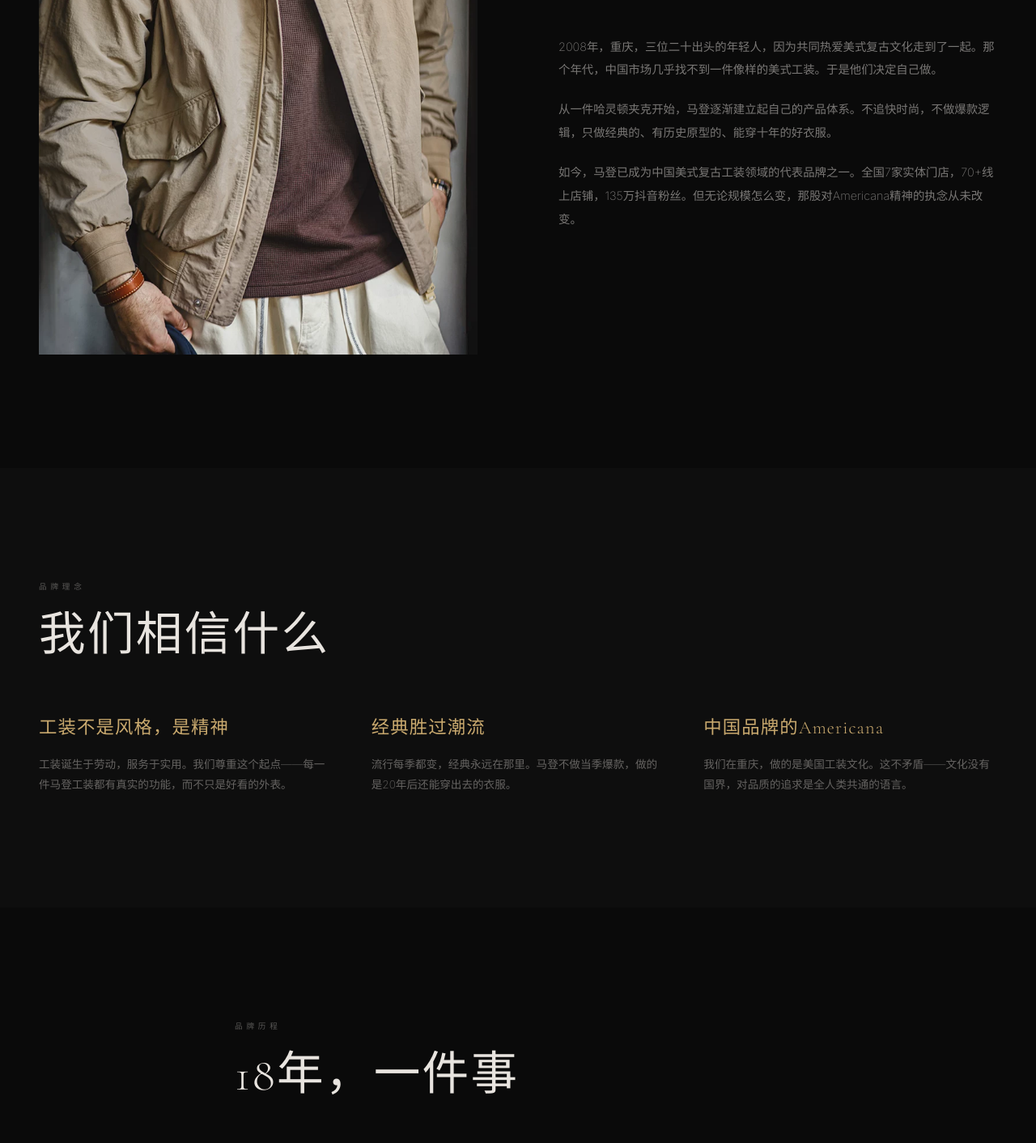
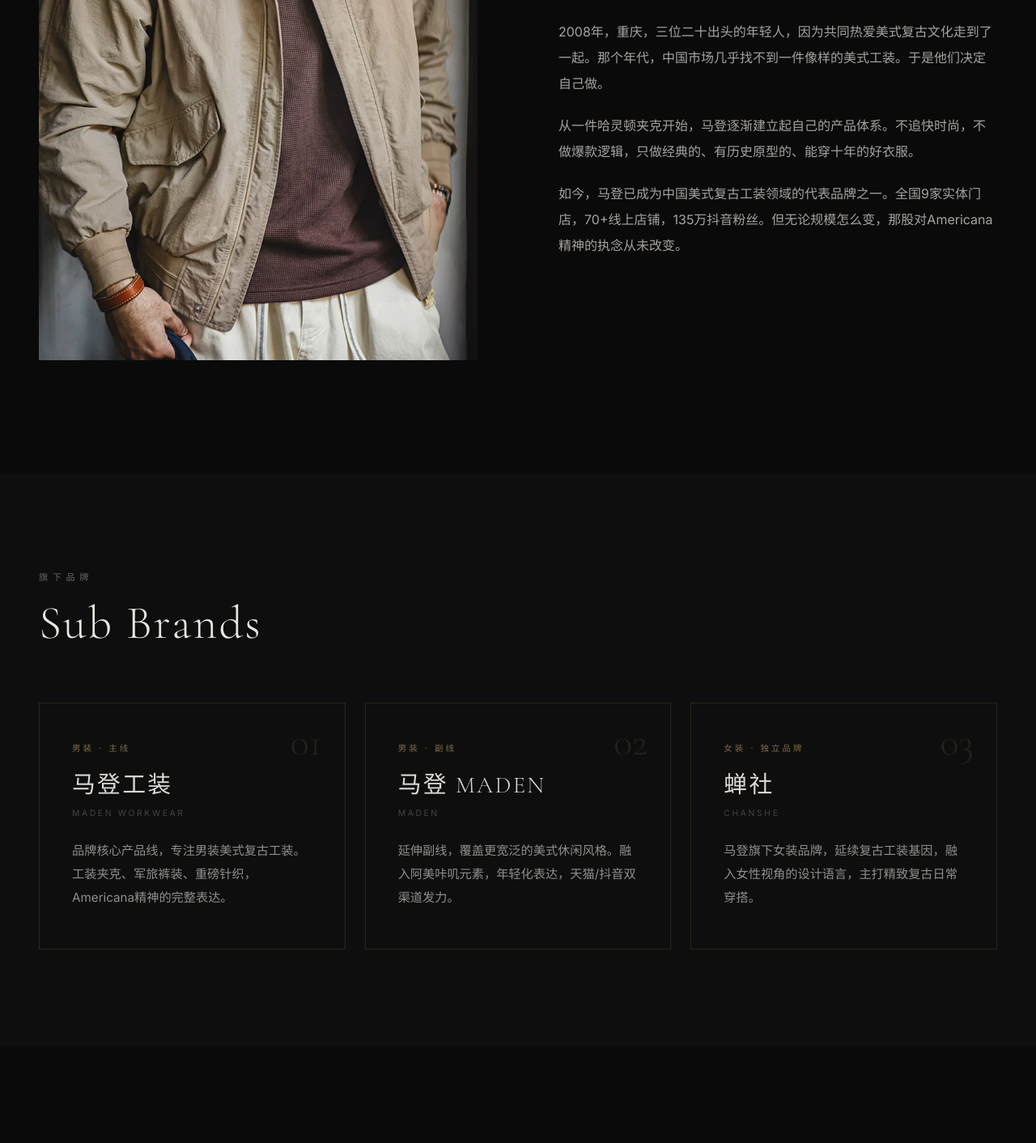
Before and after one commit to chenk0527/maden-official-site, a Next.js app: page /about in a window 1280 px wide. Shown: the part 900-2312 px from the top of the page at 81% size. Built offline with nearby package versions, Linux system fonts and the light colour scheme.

Commit message:
feat: about页新增旗下品牌(马登工装/MADEN/蝉社)和公益足迹时间轴(2018-2024)

```diff
--- a/src/app/about/page.tsx
+++ b/src/app/about/page.tsx
@@ -14,44 +14,117 @@
   },
 }
 
+const brands = [
+  {
+    name: '马登工装',
+    en: 'MADEN WORKWEAR',
+    desc: '品牌核心产品线，专注男装美式复古工装。工装夹克、军旅裤装、重磅针织，Americana精神的完整表达。',
+    tag: '男装 · 主线',
+  },
+  {
+    name: '马登 MADEN',
+    en: 'MADEN',
+    desc: '延伸副线，覆盖更宽泛的美式休闲风格。融入阿美咔叽元素，年轻化表达，天猫/抖音双渠道发力。',
+    tag: '男装 · 副线',
+  },
+  {
+    name: '蝉社',
+    en: 'CHANSHE',
+    desc: '马登旗下女装品牌，延续复古工装基因，融入女性视角的设计语言，主打精致复古日常穿搭。',
+    tag: '女装 · 独立品牌',
+  },
+]
+
+const charities = [
+  { year: '2018', title: '蒲公英计划', desc: '捐助 1,000 套书包及学习用品，送往贫困山区孩子手中。' },
+  { year: '2019', title: '爱心捐助', desc: '捐助价值 1 万元物资，支持困难群体生活保障。' },
+  { year: '2020', title: '抗疫公益', desc: '疫情暴发之初，第一时间捐助价值 12 万元防护物资，驰援一线。' },
+  { year: '2021', title: '爱心捐款', desc: '向公益机构捐款 10 万元，持续推动社会公益事业。' },
+  { year: '2022', title: '重庆山火救援', desc: '重庆山火肆虐，捐助 5 万元救援物资，支持消防救援行动。' },
+  { year: '2023', title: '扶贫公益', desc: '深入贫困地区，捐助价值 1 万元生活物资，助力乡村振兴。' },
+  { year: '2024', title: '公益图书馆', desc: '发起公益图书馆项目，为偏远地区孩子建立阅读空间，点亮知识之光。' },
+]
+
 export default function AboutPage() {
   return (
     <>
+      {/* Hero */}
       <section style={{ paddingTop: '180px', padding: '180px 48px 80px', textAlign: 'center' }}>
-        <p className="r" style={{ fontSize: '.6rem', letterSpacing: '.5em', opacity: 0.35, marginBottom: '20px', fontWeight: 300 }}>关于我们</p>
+        <p className="r" style={{ fontSize: '.7rem', letterSpacing: '.5em', opacity: 0.4, marginBottom: '20px', fontWeight: 400 }}>关于我们</p>
         <h1 className="r" style={{ fontFamily: "'Cormorant Garamond', serif", fontSize: 'clamp(3rem, 8vw, 7rem)', fontWeight: 300, letterSpacing: '.1em', lineHeight: 0.9, marginBottom: '32px' }}>
           始于重庆<br />忠于工装
         </h1>
-        <p className="r" style={{ fontSize: '.85rem', fontWeight: 200, color: 'rgba(232,228,223,.4)', maxWidth: '500px', margin: '0 auto', lineHeight: 1.8 }}>
+        <p className="r" style={{ fontSize: '1rem', fontWeight: 400, color: 'rgba(232,228,223,.55)', maxWidth: '500px', margin: '0 auto', lineHeight: 1.8 }}>
           Since 2008 · Americana Spirit · Made in China
         </p>
       </section>
 
+      {/* 品牌故事 */}
       <section style={{ padding: '80px 48px 140px' }}>
         <div className="about-split">
           <div className="r-left about-img" style={{ position: 'relative', overflow: 'hidden', aspectRatio: '3/4' }}>
-            <img src={assetPath("/images/ali-harrington.jpg")} alt="马登工装品牌故事" style={{ position: 'absolute', inset: 0, width: '100%', height: '100%', objectFit: 'cover', transition: 'transform 1.2s cubic-bezier(.4,0,.2,1)' }} />
+            <img
+              src={assetPath("/images/ali-harrington.jpg")}
+              alt="马登工装品牌故事"
+              style={{ position: 'absolute', inset: 0, width: '100%', height: '100%', objectFit: 'cover', transition: 'transform 1.2s cubic-bezier(.4,0,.2,1)' }}
+            />
           </div>
           <div className="r-right">
             <h2 style={{ fontFamily: "'Cormorant Garamond', serif", fontSize: 'clamp(2rem, 4vw, 3rem)', fontWeight: 300, letterSpacing: '.04em', marginBottom: '32px' }}>
               三个人，一间工作室，<br />一个关于工装的梦
             </h2>
-            <p style={{ fontSize: '.9rem', lineHeight: 2, fontWeight: 200, color: 'rgba(232,228,223,.5)', marginBottom: '20px' }}>
+            <p style={{ fontSize: '1rem', lineHeight: 2, fontWeight: 400, color: 'rgba(232,228,223,.7)', marginBottom: '20px' }}>
               2008年，重庆，三位二十出头的年轻人，因为共同热爱美式复古文化走到了一起。那个年代，中国市场几乎找不到一件像样的美式工装。于是他们决定自己做。
             </p>
-            <p style={{ fontSize: '.9rem', lineHeight: 2, fontWeight: 200, color: 'rgba(232,228,223,.5)', marginBottom: '20px' }}>
+            <p style={{ fontSize: '1rem', lineHeight: 2, fontWeight: 400, color: 'rgba(232,228,223,.7)', marginBottom: '20px' }}>
               从一件哈灵顿夹克开始，马登逐渐建立起自己的产品体系。不追快时尚，不做爆款逻辑，只做经典的、有历史原型的、能穿十年的好衣服。
             </p>
-            <p style={{ fontSize: '.9rem', lineHeight: 2, fontWeight: 200, color: 'rgba(232,228,223,.5)' }}>
-              如今，马登已成为中国美式复古工装领域的代表品牌之一。全国7家实体门店，70+线上店铺，135万抖音粉丝。但无论规模怎么变，那股对Americana精神的执念从未改变。
+            <p style={{ fontSize: '1rem', lineHeight: 2, fontWeight: 400, color: 'rgba(232,228,223,.7)' }}>
+              如今，马登已成为中国美式复古工装领域的代表品牌之一。全国9家实体门店，70+线上店铺，135万抖音粉丝。但无论规模怎么变，那股对Americana精神的执念从未改变。
             </p>
           </div>
         </div>
       </section>
 
-      <section style={{ padding: '140px 48px', background: '#0e0e0e' }}>
+      {/* 旗下品牌 */}
+      <section style={{ padding: '120px 48px', background: '#0e0e0e' }}>
         <div style={{ maxWidth: '1200px', margin: '0 auto' }}>
-          <p className="r" style={{ fontSize: '.6rem', letterSpacing: '.5em', opacity: 0.35, marginBottom: '20px', fontWeight: 300 }}>品牌理念</p>
+          <p className="r" style={{ fontSize: '.7rem', letterSpacing: '.5em', opacity: 0.4, marginBottom: '16px', fontWeight: 400 }}>旗下品牌</p>
+          <h2 className="r" style={{ fontFamily: "'Cormorant Garamond', serif", fontSize: 'clamp(2.2rem, 5vw, 3.6rem)', fontWeight: 300, lineHeight: 1.15, letterSpacing: '.04em', marginBottom: '64px' }}>
+            Sub Brands
+          </h2>
+          <div className="brands-grid">
+            {brands.map((b, i) => (
+              <div key={b.name} className="r brand-card" style={{
+                border: '1px solid rgba(201,169,110,.15)',
+                padding: '48px 40px',
+                position: 'relative',
+                transition: 'border-color .4s',
+              }}>
+                {/* 序号 */}
+                <span style={{
+                  position: 'absolute', top: '24px', right: '28px',
+                  fontFamily: "'Cormorant Garamond', serif",
+                  fontSize: '3rem', fontWeight: 300,
+                  color: '#c9a96e', opacity: 0.12, lineHeight: 1,
+                  userSelect: 'none',
+                }}>
+                  {String(i + 1).padStart(2, '0')}
+                </span>
+                <p style={{ fontSize: '.65rem', letterSpacing: '.3em', color: '#c9a96e', opacity: 0.6, marginBottom: '16px', fontWeight: 400 }}>{b.tag}</p>
+                <h3 style={{ fontFamily: "'Cormorant Garamond', serif", fontSize: '1.8rem', fontWeight: 300, letterSpacing: '.08em', marginBottom: '6px', color: 'rgba(232,228,223,.95)' }}>{b.name}</h3>
+                <p style={{ fontSize: '.65rem', letterSpacing: '.25em', color: 'rgba(232,228,223,.25)', marginBottom: '24px', fontWeight: 400 }}>{b.en}</p>
+                <p style={{ fontSize: '.95rem', lineHeight: 1.9, fontWeight: 400, color: 'rgba(232,228,223,.6)' }}>{b.desc}</p>
+              </div>
+            ))}
+          </div>
+        </div>
+      </section>
+
+      {/* 品牌理念 */}
+      <section style={{ padding: '140px 48px' }}>
+        <div style={{ maxWidth: '1200px', margin: '0 auto' }}>
+          <p className="r" style={{ fontSize: '.7rem', letterSpacing: '.5em', opacity: 0.4, marginBottom: '20px', fontWeight: 400 }}>品牌理念</p>
           <h2 className="r" style={{ fontFamily: "'Cormorant Garamond', serif", fontSize: 'clamp(2.2rem, 5vw, 3.6rem)', fontWeight: 300, lineHeight: 1.15, letterSpacing: '.04em', marginBottom: '64px' }}>
             我们相信什么
           </h2>
@@ -62,17 +135,54 @@
               { title: '中国品牌的Americana', text: '我们在重庆，做的是美国工装文化。这不矛盾——文化没有国界，对品质的追求是全人类共通的语言。' },
             ].map(item => (
               <div key={item.title} className="r">
-                <h3 style={{ fontFamily: "'Cormorant Garamond', serif", fontSize: '1.4rem', fontWeight: 300, letterSpacing: '.05em', marginBottom: '16px', color: '#c9a96e' }}>{item.title}</h3>
-                <p style={{ fontSize: '.85rem', lineHeight: 1.8, fontWeight: 200, color: 'rgba(232,228,223,.4)' }}>{item.text}</p>
+                <h3 style={{ fontFamily: "'Cormorant Garamond', serif", fontSize: '1.5rem', fontWeight: 400, letterSpacing: '.05em', marginBottom: '16px', color: '#c9a96e' }}>{item.title}</h3>
+                <p style={{ fontSize: '1rem', lineHeight: 1.9, fontWeight: 400, color: 'rgba(232,228,223,.65)' }}>{item.text}</p>
               </div>
             ))}
           </div>
         </div>
       </section>
 
+      {/* 公益足迹 */}
+      <section style={{ padding: '120px 48px', background: '#0e0e0e' }}>
+        <div style={{ maxWidth: '900px', margin: '0 auto' }}>
+          <p className="r" style={{ fontSize: '.7rem', letterSpacing: '.5em', opacity: 0.4, marginBottom: '16px', fontWeight: 400 }}>公益足迹</p>
+          <h2 className="r" style={{ fontFamily: "'Cormorant Garamond', serif", fontSize: 'clamp(2.2rem, 5vw, 3.6rem)', fontWeight: 300, lineHeight: 1.15, letterSpacing: '.04em', marginBottom: '16px' }}>
+            马登·公益足迹
+          </h2>
+          <p className="r" style={{ fontSize: '1rem', fontWeight: 400, color: 'rgba(232,228,223,.5)', marginBottom: '64px', lineHeight: 1.8 }}>
+            我们相信，一个好品牌不只卖衣服。<br />从2018年起，马登持续参与公益，用行动回馈社会。
+          </p>
+
+          <div style={{ position: 'relative' }}>
+            {/* 竖线 */}
+            <div style={{ position: 'absolute', left: '52px', top: 0, bottom: 0, width: '1px', background: 'rgba(201,169,110,.15)' }} />
+
+            <div style={{ display: 'flex', flexDirection: 'column', gap: '0' }}>
+              {charities.map((c, i) => (
+                <div key={c.year} className="r charity-row" style={{ display: 'flex', gap: '40px', alignItems: 'flex-start', paddingBottom: i === charities.length - 1 ? 0 : '48px' }}>
+                  {/* 年份 + 圆点 */}
+                  <div style={{ flexShrink: 0, width: '104px', textAlign: 'right', paddingTop: '4px', position: 'relative' }}>
+                    <span style={{ fontFamily: "'Cormorant Garamond', serif", fontSize: '1.1rem', fontWeight: 300, color: '#c9a96e', letterSpacing: '.05em' }}>{c.year}</span>
+                    {/* 圆点 */}
+                    <span style={{ position: 'absolute', right: '-28px', top: '8px', width: '8px', height: '8px', borderRadius: '50%', background: '#c9a96e', opacity: 0.6, display: 'block' }} />
+                  </div>
+                  {/* 内容 */}
+                  <div style={{ paddingLeft: '24px' }}>
+                    <h4 style={{ fontSize: '1.05rem', fontWeight: 500, color: 'rgba(232,228,223,.9)', marginBottom: '8px', letterSpacing: '.03em' }}>{c.title}</h4>
+                    <p style={{ fontSize: '.95rem', lineHeight: 1.8, fontWeight: 400, color: 'rgba(232,228,223,.55)' }}>{c.desc}</p>
+                  </div>
+                </div>
+              ))}
+            </div>
+          </div>
+        </div>
+      </section>
+
+      {/* 品牌历程 */}
       <section style={{ padding: '140px 48px' }}>
         <div style={{ maxWidth: '700px', margin: '0 auto' }}>
-          <p className="r" style={{ fontSize: '.6rem', letterSpacing: '.5em', opacity: 0.35, marginBottom: '20px', fontWeight: 300 }}>品牌历程</p>
+          <p className="r" style={{ fontSize: '.7rem', letterSpacing: '.5em', opacity: 0.4, marginBottom: '20px', fontWeight: 400 }}>品牌历程</p>
           <h2 className="r" style={{ fontFamily: "'Cormorant Garamond', serif", fontSize: 'clamp(2.2rem, 5vw, 3.6rem)', fontWeight: 300, lineHeight: 1.15, letterSpacing: '.04em', marginBottom: '48px' }}>
             18年，一件事
           </h2>
@@ -84,11 +194,15 @@
 
       <style>{`
         .about-split { max-width: 1400px; margin: 0 auto; display: grid; grid-template-columns: 1fr 1fr; gap: 100px; align-items: center; }
+        .brands-grid { display: grid; grid-template-columns: repeat(3, 1fr); gap: 24px; }
+        .brand-card:hover { border-color: rgba(201,169,110,.4) !important; }
         .phil-3col { display: grid; grid-template-columns: repeat(3, 1fr); gap: 48px; }
         @media (max-width: 900px) {
           .about-split { grid-template-columns: 1fr !important; gap: 48px !important; }
+          .brands-grid { grid-template-columns: 1fr !important; gap: 16px !important; }
           .phil-3col { grid-template-columns: 1fr !important; gap: 32px !important; }
           section { padding: 80px 24px !important; }
+          .charity-row { gap: 20px !important; }
         }
       `}</style>
     </>
```
